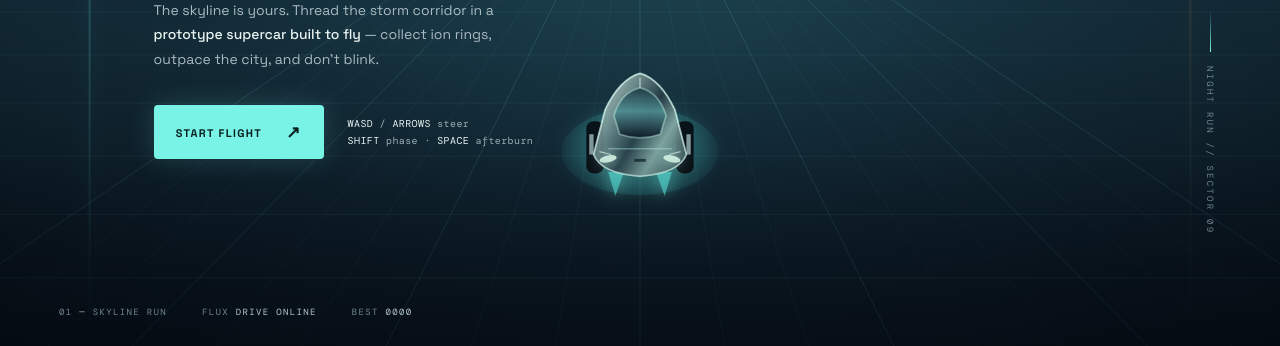
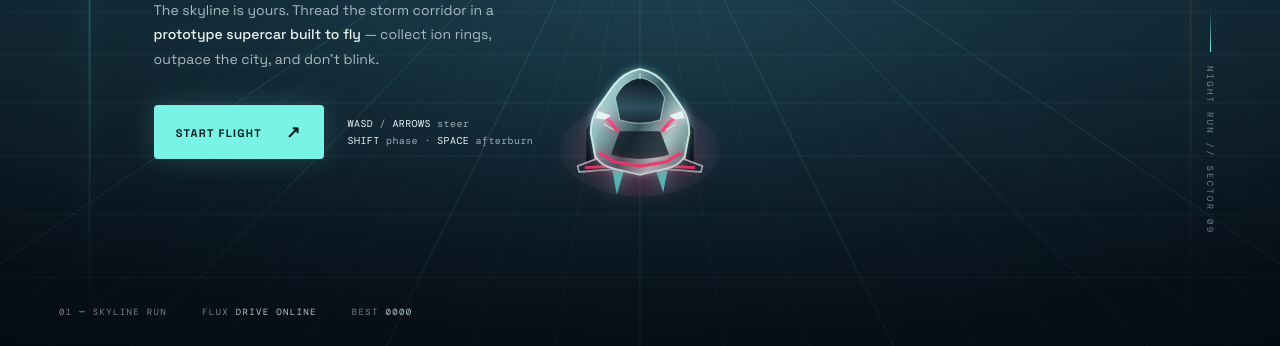
Before and after one commit to AYANTHUNDERZ/PlayGround, a plain HTML site: page index.html in a window 1280 px wide. Shown: the part 454-800 px from the top of the page. Drawn offline with nearby package versions, Linux system fonts and the light colour scheme; animation ran at ten frames a second.

Commit message:
Publish static build for issue #3
Run: 43454622293
Attempt: 1
Generation: 5
Source: cc56f17b50d7eca75c6a977b578c42d64f593412

```diff
--- a/index.html
+++ b/index.html
@@ -67,17 +67,29 @@ const hg=ctx.createLinearGradient(0,0,W,0);hg.addColorStop(0,'rgba(120,243,230,0
 }
 function drawRing(o){const p=screenPos(o.x,o.y,o.z),r=15*p.scale;ctx.save();ctx.translate(p.x,p.y);ctx.rotate(o.spin+now*.001);ctx.shadowColor='#78f3e6';ctx.shadowBlur=18*p.scale;ctx.strokeStyle='rgba(111,255,231,.95)';ctx.lineWidth=Math.max(1,3*p.scale);ctx.beginPath();ctx.ellipse(0,0,r,r*.75,0,0,Math.PI*2);ctx.stroke();ctx.strokeStyle='rgba(205,255,241,.55)';ctx.lineWidth=Math.max(.7,p.scale);ctx.beginPath();ctx.ellipse(0,0,r*.66,r*.5,0,0,Math.PI*2);ctx.stroke();ctx.fillStyle='#d9fff4';ctx.beginPath();ctx.arc(0,0,2.4*p.scale,0,Math.PI*2);ctx.fill();ctx.restore()}
 function drawHazard(o){const p=screenPos(o.x,o.y,o.z),r=13*p.scale+(o.kind==='drone'?4:0);ctx.save();ctx.translate(p.x,p.y);if(o.kind==='drone'){ctx.rotate(Math.sin(now*.003+o.phase)*.18);ctx.shadowColor='#ff916c';ctx.shadowBlur=20*p.scale;ctx.fillStyle='#301c22';ctx.strokeStyle='#ffae75';ctx.lineWidth=Math.max(1,1.4*p.scale);ctx.beginPath();ctx.moveTo(-r*1.6,0);ctx.lineTo(-r*.45,-r*.55);ctx.lineTo(r*.9,-r*.42);ctx.lineTo(r*1.5,0);ctx.lineTo(r*.8,r*.5);ctx.lineTo(-r*.5,r*.55);ctx.closePath();ctx.fill();ctx.stroke();ctx.fillStyle='#ffd2a1';ctx.fillRect(-r*.2,-r*.12,r*.4,r*.24)}else{ctx.rotate(o.phase+now*.0006);ctx.shadowColor='#ff815f';ctx.shadowBlur=18*p.scale;ctx.strokeStyle='rgba(255,145,104,.82)';ctx.lineWidth=Math.max(1,2*p.scale);ctx.fillStyle='rgba(47,25,30,.8)';ctx.beginPath();ctx.moveTo(0,-r);ctx.lineTo(r*.8,-r*.35);ctx.lineTo(r*.66,r*.65);ctx.lineTo(-r*.1,r);ctx.lineTo(-r*.8,r*.42);ctx.lineTo(-r*.62,-r*.6);ctx.closePath();ctx.fill();ctx.stroke();ctx.fillStyle='#ffaf78';ctx.beginPath();ctx.arc(0,0,2.2*p.scale,0,Math.PI*2);ctx.fill()}ctx.restore()}
-function drawCar(){ const p=screenPos(player.x,player.y,.91),s=Math.min(1.45,Math.max(.78,W/850)),x=p.x,y=p.y;ctx.save();ctx.translate(x,y);ctx.scale(s,s);ctx.rotate(((keys.right?1:0)-(keys.left?1:0))*.06);const engine=boosting;ctx.globalAlpha=.9;ctx.shadowColor=engine?'#ff9b67':'#63ecdf';ctx.shadowBlur=engine?34:18;const glow=ctx.createRadialGradient(0,10,2,0,12,66);glow.addColorStop(0,engine?'rgba(255,142,91,.56)':'rgba(99,236,223,.36)');glow.addColorStop(1,'rgba(45,180,185,0)');ctx.fillStyle=glow;ctx.beginPath();ctx.ellipse(0,15,54,30,0,0,Math.PI*2);ctx.fill();
-// jet trails
-for(const side of [-1,1]){ctx.fillStyle=engine?'rgba(255,133,81,.9)':'rgba(91,232,223,.76)';ctx.shadowBlur=15;ctx.beginPath();ctx.moveTo(side*22,29);ctx.lineTo(side*17,44+(Math.random()*5));ctx.lineTo(side*11,29);ctx.fill()}
-// wheels
-ctx.shadowBlur=0;ctx.fillStyle='#050a10';ctx.beginPath();ctx.roundRect(-37,-6,12,36,5);ctx.roundRect(25,-6,12,36,5);ctx.fill();ctx.fillStyle='#92a9ac';ctx.fillRect(-35,3,3,14);ctx.fillRect(32,3,3,14);
-// aerodynamic body
-const body=ctx.createLinearGradient(-40,-20,38,28);body.addColorStop(0,'#d7e8e2');body.addColorStop(.28,'#718f90');body.addColorStop(.49,'#263b45');body.addColorStop(.68,'#86aaa5');body.addColorStop(1,'#162a34');ctx.fillStyle=body;ctx.strokeStyle='rgba(218,255,244,.82)';ctx.lineWidth=1.2;ctx.beginPath();ctx.moveTo(0,-39);ctx.quadraticCurveTo(14,-35,24,-14);ctx.lineTo(32,17);ctx.quadraticCurveTo(27,30,0,32);ctx.quadraticCurveTo(-27,30,-32,17);ctx.lineTo(-24,-14);ctx.quadraticCurveTo(-14,-35,0,-39);ctx.closePath();ctx.fill();ctx.stroke();
-// windshield and canopy
-const glass=ctx.createLinearGradient(0,-30,0,4);glass.addColorStop(0,'#18323e');glass.addColorStop(.5,'#4e8d91');glass.addColorStop(1,'#101e2b');ctx.fillStyle=glass;ctx.beginPath();ctx.moveTo(0,-29);ctx.quadraticCurveTo(13,-26,18,-10);ctx.lineTo(14,3);ctx.quadraticCurveTo(0,8,-14,3);ctx.lineTo(-18,-10);ctx.quadraticCurveTo(-13,-26,0,-29);ctx.fill();ctx.strokeStyle='rgba(202,255,241,.45)';ctx.stroke();ctx.strokeStyle='rgba(180,240,230,.45)';ctx.beginPath();ctx.moveTo(-22,13);ctx.lineTo(22,13);ctx.stroke();
-// headlamps & front details
-ctx.shadowColor='#bffff2';ctx.shadowBlur=14;ctx.fillStyle='#dffff0';ctx.beginPath();ctx.ellipse(-22,20,6,2.4,-.2,0,Math.PI*2);ctx.ellipse(22,20,6,2.4,.2,0,Math.PI*2);ctx.fill();ctx.shadowBlur=0;ctx.fillStyle='rgba(15,35,42,.8)';ctx.fillRect(-4,20,8,2);ctx.strokeStyle='rgba(238,255,247,.7)';ctx.lineWidth=.8;ctx.beginPath();ctx.moveTo(0,-36);ctx.lineTo(0,-29);ctx.moveTo(-28,15);ctx.lineTo(-20,17);ctx.moveTo(28,15);ctx.lineTo(20,17);ctx.stroke();ctx.restore();
+function drawCar(){
+ const p=screenPos(player.x,player.y,.91),s=Math.min(1.45,Math.max(.78,W/850)),x=p.x,y=p.y;
+ ctx.save();ctx.translate(x,y);ctx.scale(s,s);ctx.rotate(((keys.right?1:0)-(keys.left?1:0))*.06);
+ const engine=boosting,accent=engine?'#ff765f':'#ff386f';
+ // Soft hover glow and twin afterburners
+ ctx.globalAlpha=.9;ctx.shadowColor=engine?'#ff795c':'#ff386f';ctx.shadowBlur=engine?34:19;
+ const glow=ctx.createRadialGradient(0,12,2,0,12,68);glow.addColorStop(0,engine?'rgba(255,113,83,.52)':'rgba(255,50,111,.28)');glow.addColorStop(1,'rgba(45,180,185,0)');ctx.fillStyle=glow;ctx.beginPath();ctx.ellipse(0,14,55,32,0,0,Math.PI*2);ctx.fill();
+ for(const side of [-1,1]){ctx.fillStyle=engine?'rgba(255,133,81,.95)':'rgba(112,245,239,.8)';ctx.shadowColor=ctx.fillStyle;ctx.shadowBlur=16;ctx.beginPath();ctx.moveTo(side*19,28);ctx.lineTo(side*16,43+(Math.sin(now*.018+side)*2));ctx.lineTo(side*11,28);ctx.fill()}
+ // Wide performance tires with glowing red-pink rims
+ ctx.shadowBlur=0;for(const side of [-1,1]){ctx.fillStyle='#070b12';ctx.beginPath();ctx.roundRect(side===-1?-37:25,-4,12,33,5);ctx.fill();ctx.strokeStyle=accent;ctx.lineWidth=1.6;ctx.beginPath();ctx.moveTo(side*31,3);ctx.lineTo(side*31,22);ctx.stroke();ctx.fillStyle='#d7e7e5';ctx.fillRect(side*31-1,8,2,8)}
+ // Rear aero wing
+ ctx.fillStyle='#172630';ctx.strokeStyle='rgba(207,239,238,.8)';ctx.lineWidth=1.2;ctx.beginPath();ctx.moveTo(-30,20);ctx.lineTo(-43,25);ctx.lineTo(-42,29);ctx.lineTo(-18,27);ctx.lineTo(0,29);ctx.lineTo(18,27);ctx.lineTo(42,29);ctx.lineTo(43,25);ctx.lineTo(30,20);ctx.closePath();ctx.fill();ctx.stroke();
+ ctx.strokeStyle=accent;ctx.lineWidth=2;ctx.shadowColor=accent;ctx.shadowBlur=9;ctx.beginPath();ctx.moveTo(-38,26);ctx.lineTo(-18,25);ctx.lineTo(0,27);ctx.lineTo(18,25);ctx.lineTo(38,26);ctx.stroke();
+ // Sculpted silver-blue body shell
+ const body=ctx.createLinearGradient(-40,-18,40,26);body.addColorStop(0,'#e5f5f2');body.addColorStop(.2,'#9cc5c7');body.addColorStop(.46,'#35505a');body.addColorStop(.68,'#b8d7d4');body.addColorStop(1,'#344e59');ctx.fillStyle=body;ctx.strokeStyle='rgba(231,255,250,.9)';ctx.lineWidth=1.35;ctx.shadowColor='rgba(123,245,237,.45)';ctx.shadowBlur=8;
+ ctx.beginPath();ctx.moveTo(0,-42);ctx.quadraticCurveTo(11,-40,18,-31);ctx.lineTo(28,-17);ctx.quadraticCurveTo(34,-9,34,2);ctx.lineTo(31,18);ctx.quadraticCurveTo(27,25,17,27);ctx.lineTo(0,31);ctx.lineTo(-17,27);ctx.quadraticCurveTo(-27,25,-31,18);ctx.lineTo(-34,2);ctx.quadraticCurveTo(-34,-9,-28,-17);ctx.lineTo(-18,-31);ctx.quadraticCurveTo(-11,-40,0,-42);ctx.closePath();ctx.fill();ctx.stroke();
+ // Dark glass canopy and rear deck
+ ctx.shadowBlur=0;const glass=ctx.createLinearGradient(0,-34,0,9);glass.addColorStop(0,'#07131d');glass.addColorStop(.42,'#294958');glass.addColorStop(.72,'#101c29');glass.addColorStop(1,'#09131c');ctx.fillStyle=glass;ctx.beginPath();ctx.moveTo(0,-36);ctx.quadraticCurveTo(12,-34,17,-22);ctx.lineTo(14,-7);ctx.quadraticCurveTo(0,-2,-14,-7);ctx.lineTo(-17,-22);ctx.quadraticCurveTo(-12,-34,0,-36);ctx.closePath();ctx.fill();ctx.strokeStyle='rgba(197,245,240,.62)';ctx.lineWidth=.8;ctx.stroke();
+ ctx.fillStyle='rgba(11,25,34,.86)';ctx.beginPath();ctx.moveTo(-14,1);ctx.lineTo(14,1);ctx.lineTo(20,17);ctx.quadraticCurveTo(0,23,-20,17);ctx.closePath();ctx.fill();
+ // Hot-pink blade accents, front splitter and sharp LED lamps
+ ctx.strokeStyle=accent;ctx.lineWidth=2.2;ctx.shadowColor=accent;ctx.shadowBlur=11;ctx.beginPath();ctx.moveTo(-29,-11);ctx.lineTo(-21,-6);ctx.lineTo(-15,1);ctx.moveTo(29,-11);ctx.lineTo(21,-6);ctx.lineTo(15,1);ctx.moveTo(-28,16);ctx.lineTo(-18,22);ctx.lineTo(0,25);ctx.lineTo(18,22);ctx.lineTo(28,16);ctx.stroke();
+ ctx.shadowColor='#ddffff';ctx.shadowBlur=13;ctx.fillStyle='#e7ffff';ctx.beginPath();ctx.moveTo(-29,-13);ctx.lineTo(-20,-10);ctx.lineTo(-24,-7);ctx.lineTo(-31,-8);ctx.closePath();ctx.fill();ctx.beginPath();ctx.moveTo(29,-13);ctx.lineTo(20,-10);ctx.lineTo(24,-7);ctx.lineTo(31,-8);ctx.closePath();ctx.fill();
+ ctx.shadowBlur=0;ctx.strokeStyle='rgba(238,255,250,.72)';ctx.lineWidth=.8;ctx.beginPath();ctx.moveTo(0,-39);ctx.lineTo(0,-35);ctx.moveTo(-25,-4);ctx.lineTo(-18,0);ctx.moveTo(25,-4);ctx.lineTo(18,0);ctx.stroke();ctx.restore();
 }
 function drawParticles(){for(const q of particles){const p=screenPos(q.x,q.y,q.z),r=(3+q.life*5)*p.scale;ctx.save();ctx.globalAlpha=Math.max(0,q.life);ctx.translate(p.x+Math.cos(q.angle)*(1-q.life)*36,p.y+Math.sin(q.angle)*(1-q.life)*36);ctx.shadowColor=q.color;ctx.shadowBlur=14;ctx.fillStyle=q.color;ctx.beginPath();ctx.arc(0,0,r,0,Math.PI*2);ctx.fill();ctx.restore()}}
 function drawReticle(){if(mode!=='playing'&&mode!=='paused')return;ctx.save();ctx.strokeStyle='rgba(146,229,220,.3)';ctx.lineWidth=1;const x=W*.5,y=H*.38;ctx.beginPath();ctx.arc(x,y,15,0,Math.PI*2);ctx.moveTo(x-25,y);ctx.lineTo(x-19,y);ctx.moveTo(x+19,y);ctx.lineTo(x+25,y);ctx.moveTo(x,y-25);ctx.lineTo(x,y-19);ctx.moveTo(x,y+19);ctx.lineTo(x,y+25);ctx.stroke();ctx.restore()}
```
Also changed, not shown: .omgithub/deployment.json, screenshots/afterburn-gameplay.jpg.
